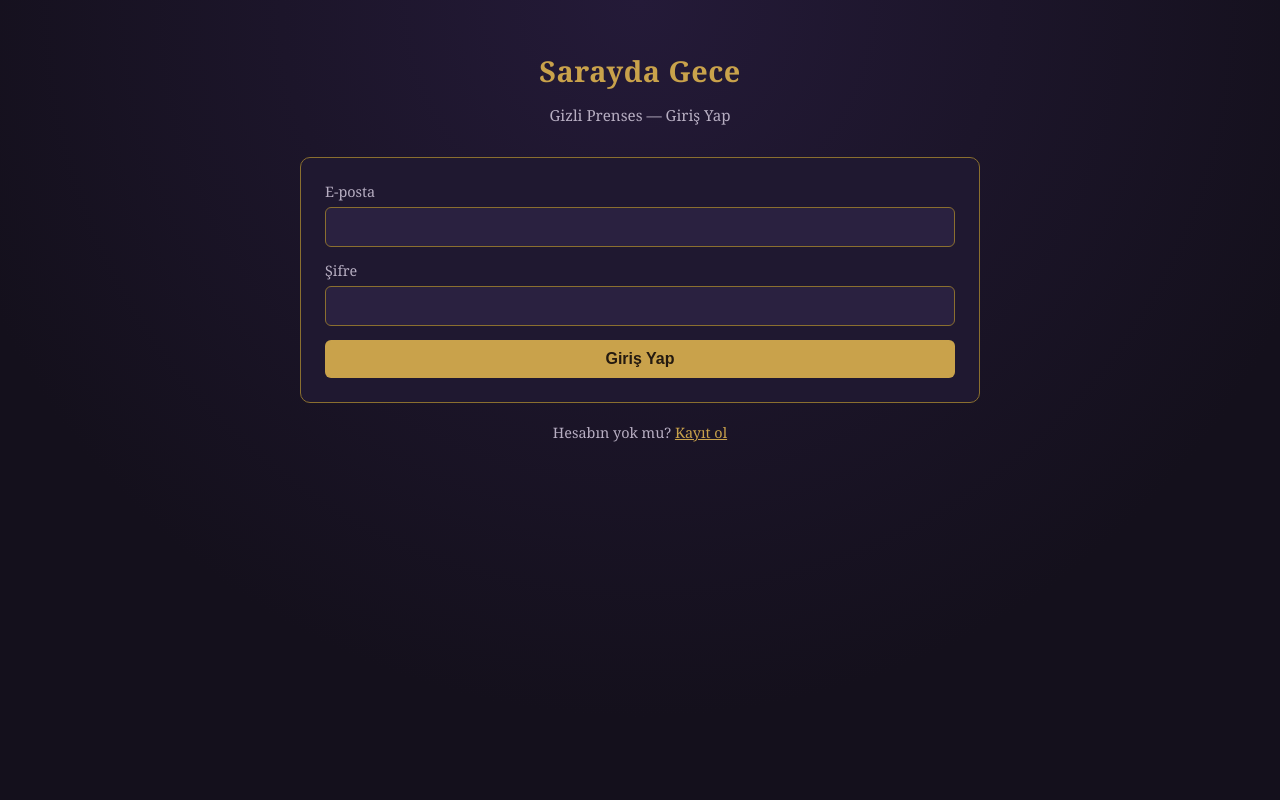
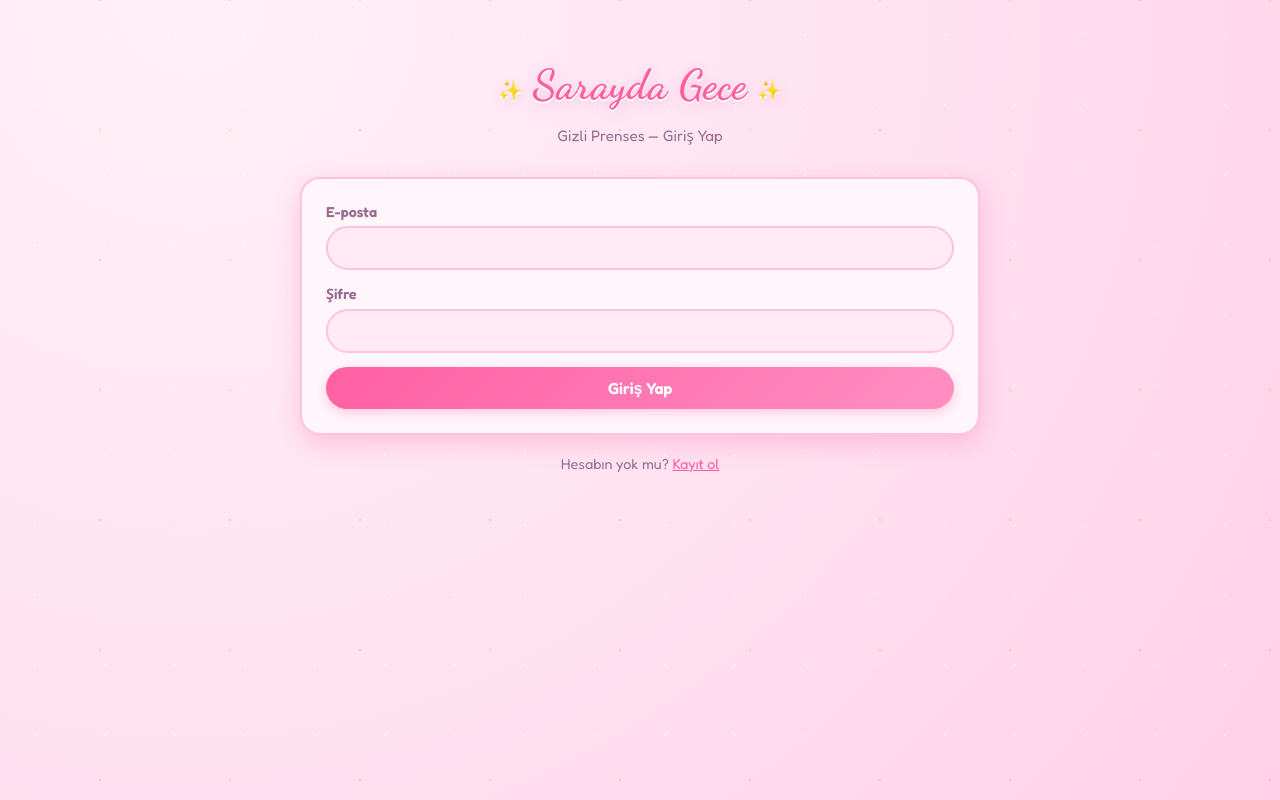
Before and after one commit to sseyhanlii/sarayda-gece, a Next.js app in the folder frontend/: page /login in a window 1280 px wide. Built offline with nearby package versions, Linux system fonts and the light colour scheme; no server answers.

Commit message:
Add files via upload

```diff
--- a/frontend/app/globals.css
+++ b/frontend/app/globals.css
@@ -1,13 +1,26 @@
+@import url('https://fonts.googleapis.com/css2?family=Dancing+Script:wght@600;700&family=Fredoka:wght@400;500;600;700&display=swap');
+
+/* ============================================================
+   Pembeli Masallar Diyarı teması 🎀✨
+   Saray artık koyu/gotik değil — pastel pembe, leylak ve altın
+   yaldızlı, peri masalı hissi veren aydınlık bir tema.
+   ============================================================ */
+
 :root {
-  --bg: #14101c;
-  --panel: #1f1830;
-  --panel-light: #2a2140;
-  --accent: #c9a24b;
-  --accent-soft: #8a6f2f;
-  --text: #f0e9dd;
-  --text-dim: #b7aec2;
-  --danger: #a33636;
-  --good: #3a7a4d;
+  --bg: #ffe4f1;
+  --bg-2: #ffd0e8;
+  --panel: #fff6fb;
+  --panel-light: #ffeaf5;
+  --accent: #ff5fa2;
+  --accent-2: #ff8fc2;
+  --accent-soft: #ffc2e0;
+  --gold: #e8a83c;
+  --text: #5a2350;
+  --text-dim: #9a6c92;
+  --danger: #e0447b;
+  --danger-soft: #ffd3e4;
+  --good: #3fae7a;
+  --shadow-pink: rgba(255, 95, 162, 0.28);
 }
 
 * {
@@ -16,10 +29,27 @@
 
 body {
   margin: 0;
-  background: radial-gradient(circle at top, #241a38 0%, var(--bg) 70%);
+  background: radial-gradient(circle at 15% 0%, #fff0f8 0%, var(--bg) 45%, var(--bg-2) 100%);
+  background-attachment: fixed;
   color: var(--text);
-  font-family: 'Georgia', 'Times New Roman', serif;
+  font-family: 'Fredoka', 'Segoe UI', sans-serif;
   min-height: 100vh;
+  position: relative;
+}
+
+/* Hafif "sihirli toz" pul pul efekti — sabit, hafif noktacıklarla */
+body::before {
+  content: '';
+  position: fixed;
+  inset: 0;
+  pointer-events: none;
+  background-image:
+    radial-gradient(circle, rgba(255, 255, 255, 0.9) 1px, transparent 1.6px),
+    radial-gradient(circle, rgba(232, 168, 60, 0.55) 1px, transparent 1.6px);
+  background-size: 70px 70px, 130px 130px;
+  background-position: 0 0, 35px 65px;
+  opacity: 0.6;
+  z-index: 0;
 }
 
 a {
@@ -30,18 +60,28 @@ a {
   max-width: 720px;
   margin: 0 auto;
   padding: 32px 20px 80px;
+  position: relative;
+  z-index: 1;
 }
 
 h1, h2, h3 {
-  font-family: 'Georgia', serif;
+  font-family: 'Dancing Script', cursive;
   letter-spacing: 0.5px;
 }
 
 h1 {
   text-align: center;
   color: var(--accent);
-  font-size: 1.8rem;
+  font-size: 2.6rem;
   margin-bottom: 4px;
+  text-shadow: 0 2px 0 #fff, 0 4px 14px var(--shadow-pink);
+}
+
+h1::before, h1::after {
+  content: '✨';
+  font-size: 1.2rem;
+  margin: 0 10px;
+  vertical-align: middle;
 }
 
 .subtitle {
@@ -53,10 +93,11 @@ h1 {
 
 .card {
   background: var(--panel);
-  border: 1px solid var(--accent-soft);
-  border-radius: 10px;
+  border: 2px solid var(--accent-soft);
+  border-radius: 20px;
   padding: 24px;
   margin-bottom: 20px;
+  box-shadow: 0 8px 24px var(--shadow-pink);
 }
 
 .field {
@@ -68,47 +109,60 @@ h1 {
   margin-bottom: 6px;
   color: var(--text-dim);
   font-size: 0.9rem;
+  font-weight: 600;
 }
 
 .field input, .field select {
   width: 100%;
-  padding: 10px 12px;
-  border-radius: 6px;
-  border: 1px solid var(--accent-soft);
+  padding: 10px 14px;
+  border-radius: 999px;
+  border: 2px solid var(--accent-soft);
   background: var(--panel-light);
   color: var(--text);
   font-size: 1rem;
+  font-family: inherit;
+}
+
+.field input:focus, .field select:focus {
+  outline: none;
+  border-color: var(--accent);
 }
 
 button {
   cursor: pointer;
   border: none;
-  border-radius: 6px;
-  padding: 10px 18px;
+  border-radius: 999px;
+  padding: 11px 22px;
   font-size: 1rem;
-  font-weight: bold;
-  background: var(--accent);
-  color: #241a10;
-  transition: opacity 0.15s;
+  font-weight: 600;
+  font-family: 'Fredoka', sans-serif;
+  background: linear-gradient(135deg, var(--accent), var(--accent-2));
+  color: #fff;
+  box-shadow: 0 4px 12px var(--shadow-pink);
+  transition: transform 0.15s, opacity 0.15s, box-shadow 0.15s;
 }
 
 button:hover {
-  opacity: 0.9;
+  opacity: 0.95;
+  transform: translateY(-1px);
+  box-shadow: 0 6px 16px var(--shadow-pink);
 }
 
 button:disabled {
   opacity: 0.4;
   cursor: not-allowed;
+  transform: none;
 }
 
 button.secondary {
-  background: var(--panel-light);
-  color: var(--text);
-  border: 1px solid var(--accent-soft);
+  background: #fff;
+  color: var(--accent);
+  border: 2px solid var(--accent-soft);
+  box-shadow: none;
 }
 
 button.danger {
-  background: var(--danger);
+  background: linear-gradient(135deg, var(--danger), #ff6f9c);
   color: white;
 }
 
@@ -118,13 +172,14 @@ button.danger {
 }
 
 .error-banner {
-  background: rgba(163, 54, 54, 0.2);
-  border: 1px solid var(--danger);
-  color: #f2b8b8;
+  background: var(--danger-soft);
+  border: 2px solid var(--danger);
+  color: #9a2a53;
   padding: 10px 14px;
-  border-radius: 6px;
+  border-radius: 14px;
   margin-bottom: 16px;
   font-size: 0.9rem;
+  font-weight: 600;
 }
 
 .player-list {
@@ -137,8 +192,8 @@ button.danger {
   display: flex;
   justify-content: space-between;
   align-items: center;
-  padding: 8px 12px;
-  border-bottom: 1px solid var(--accent-soft);
+  padding: 10px 12px;
+  border-bottom: 1px dashed var(--accent-soft);
 }
 
 .player-list li:last-child {
@@ -152,9 +207,10 @@ button.danger {
 
 .badge {
   display: inline-block;
-  padding: 2px 8px;
+  padding: 3px 10px;
   border-radius: 999px;
   font-size: 0.75rem;
+  font-weight: 600;
   background: var(--accent-soft);
   color: var(--text);
 }
@@ -162,28 +218,29 @@ button.danger {
 .phase-banner {
   text-align: center;
   padding: 14px;
-  border-radius: 8px;
+  border-radius: 16px;
   margin-bottom: 20px;
   font-size: 1.1rem;
-  font-weight: bold;
+  font-weight: 700;
+  font-family: 'Fredoka', sans-serif;
 }
 
 .phase-banner.night {
-  background: #1a1533;
-  color: #b7aec2;
-  border: 1px solid #3d3260;
+  background: linear-gradient(135deg, #6a4c93, #3d2b63);
+  color: #f3e6ff;
+  border: 2px solid #8a6bc9;
 }
 
 .phase-banner.day {
-  background: #3a3020;
-  color: #f0d9a0;
-  border: 1px solid var(--accent-soft);
+  background: linear-gradient(135deg, #ffe1a8, #ffc857);
+  color: #7a4a12;
+  border: 2px solid var(--gold);
 }
 
 .phase-banner.vote {
-  background: #331a1a;
-  color: #f0b0b0;
-  border: 1px solid var(--danger);
+  background: linear-gradient(135deg, var(--danger-soft), #ffb3cf);
+  color: #9a2a53;
+  border: 2px solid var(--danger);
 }
 
 .role-card {
@@ -214,9 +271,12 @@ button.danger {
 
 /* ---------- Üst gezinme çubuğu ---------- */
 .navbar {
-  background: var(--panel);
-  border-bottom: 1px solid var(--accent-soft);
+  background: rgba(255, 246, 251, 0.9);
+  backdrop-filter: blur(6px);
+  border-bottom: 2px solid var(--accent-soft);
   margin-bottom: 24px;
+  position: relative;
+  z-index: 2;
 }
 
 .navbar-inner {
@@ -231,10 +291,11 @@ button.danger {
 }
 
 .navbar-brand {
-  font-weight: bold;
+  font-family: 'Dancing Script', cursive;
+  font-weight: 700;
   color: var(--accent);
   text-decoration: none;
-  font-size: 1.05rem;
+  font-size: 1.4rem;
 }
 
 .navbar-links {
@@ -247,6 +308,7 @@ button.danger {
   color: var(--text-dim);
   text-decoration: none;
   font-size: 0.9rem;
+  font-weight: 600;
 }
 
 .navbar-links a:hover {
@@ -270,13 +332,15 @@ button.danger {
   width: 46%;
   height: 46%;
   border-radius: 50%;
-  background: radial-gradient(circle, #3a2f1a 0%, #241c10 100%);
-  border: 3px solid var(--accent-soft);
+  background: radial-gradient(circle, #ffd9ec 0%, #ffb8dd 100%);
+  border: 3px solid var(--gold);
+  box-shadow: 0 0 30px var(--shadow-pink), inset 0 0 20px rgba(255, 255, 255, 0.6);
   display: flex;
   align-items: center;
   justify-content: center;
   text-align: center;
-  color: var(--accent);
+  color: #9a2a53;
+  font-weight: 600;
   font-size: 0.85rem;
   padding: 10px;
   white-space: pre-line;
@@ -300,11 +364,12 @@ button.danger {
   justify-content: center;
   font-size: 1.6rem;
   margin: 0 auto 6px;
+  box-shadow: 0 3px 8px rgba(255, 95, 162, 0.2);
 }
 
 .seat.host .seat-avatar {
-  border-color: var(--accent);
-  box-shadow: 0 0 8px rgba(201, 162, 75, 0.6);
+  border-color: var(--gold);
+  box-shadow: 0 0 10px rgba(232, 168, 60, 0.7);
 }
 
 .seat.dead .seat-avatar {
@@ -320,6 +385,7 @@ button.danger {
 .seat-name {
   font-size: 0.8rem;
   color: var(--text);
+  font-weight: 600;
   word-break: break-word;
 }
 
--- a/frontend/lib/roles.js
+++ b/frontend/lib/roles.js
@@ -5,7 +5,7 @@
 // ============================================================
 
 export const ROLE_LABELS = {
-  GIZLI_PRENSES: 'Gizli Prenses',
+  GIZLI_PRENSES: 'Gizli Prenses Gubiş',
   SAHTE_PRENSES: 'Sahte Prenses / Dublör',
   MUHAFIZ: 'Kraliyet Muhafızı',
   HEKIM: 'Saray Hekimi',
@@ -21,9 +21,9 @@ export const ROLE_DESCRIPTIONS = {
   MUHAFIZ: 'Her gece 1 kişiyi suikasttan koruyabilirsin.',
   HEKIM: 'Oyun boyu 1 panzehir ve 1 zehir hakkın var.',
   BAS_CASUS: 'Her gece 1 kişinin Tehlikeli mi Masum mu olduğunu öğrenebilirsin.',
-  GOLGE_LIDER: 'Suikast hedefini sen belirlersin. Oyun boyu 1 kez birinin Prenses olup olmadığını sorgulayabilirsin.',
+  GOLGE_LIDER: 'Suikast hedefini sen belirlersin. Oyun boyu 1 kez birinin Gubiş olup olmadığını sorgulayabilirsin.',
   ZEHIRBAZ: 'Oyun boyu 1 kez bir rolün gece yeteneğini kilitleyebilirsin.',
-  TAHT_TALIPLISI: 'Prenses elenir ve sen oyun sonuna kadar hayatta kalırsan tek başına kazanırsın.',
+  TAHT_TALIPLISI: 'Gubiş elenir ve sen oyun sonuna kadar hayatta kalırsan tek başına kazanırsın.',
 };
 
 export const TEAM_LABELS = {
```
Also changed, not shown: frontend/app/room/[roomCode]/page.js (+18 -9 lines), frontend/lib/voice.js, 2 other files (tests, documents, lock files or other folders).
